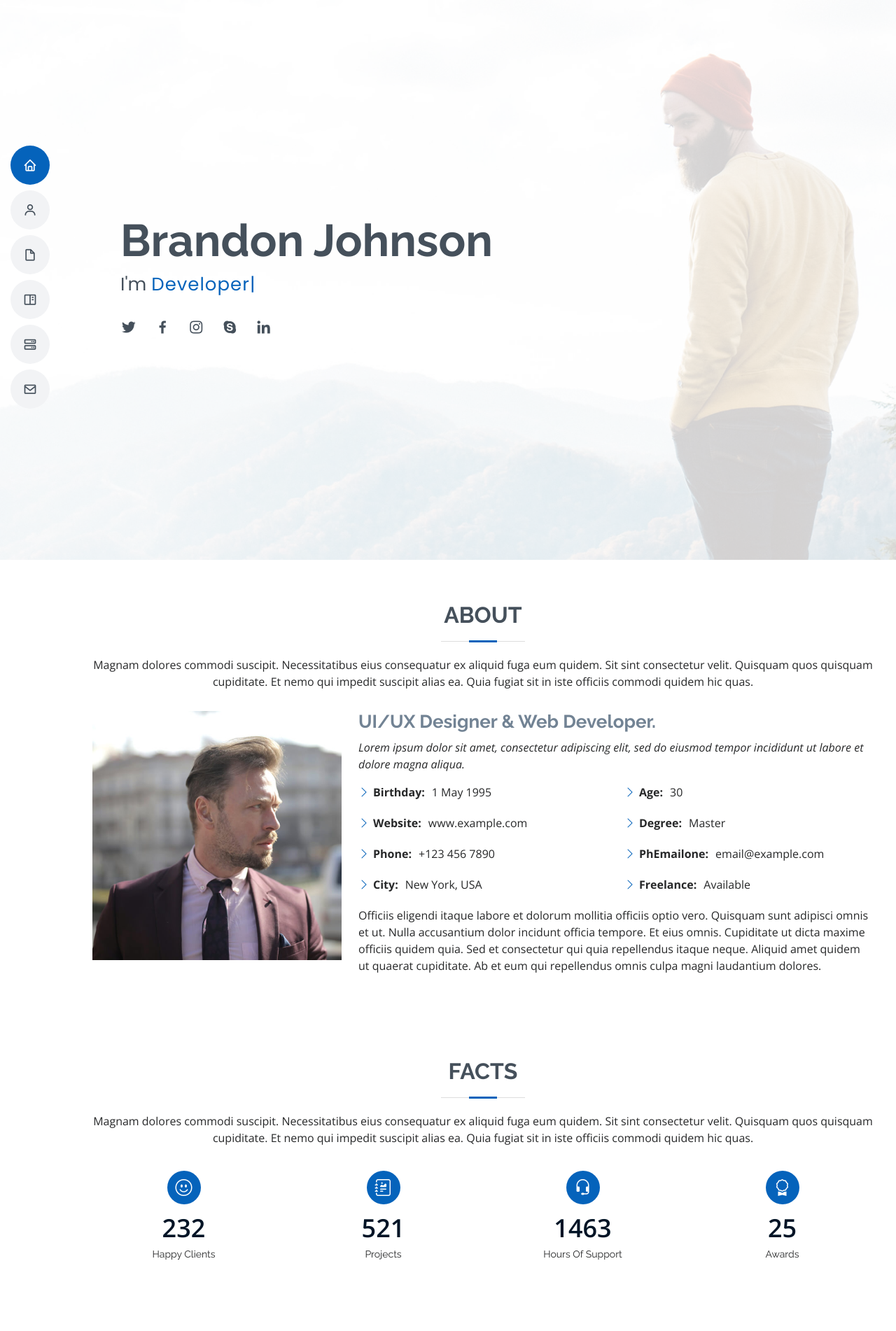
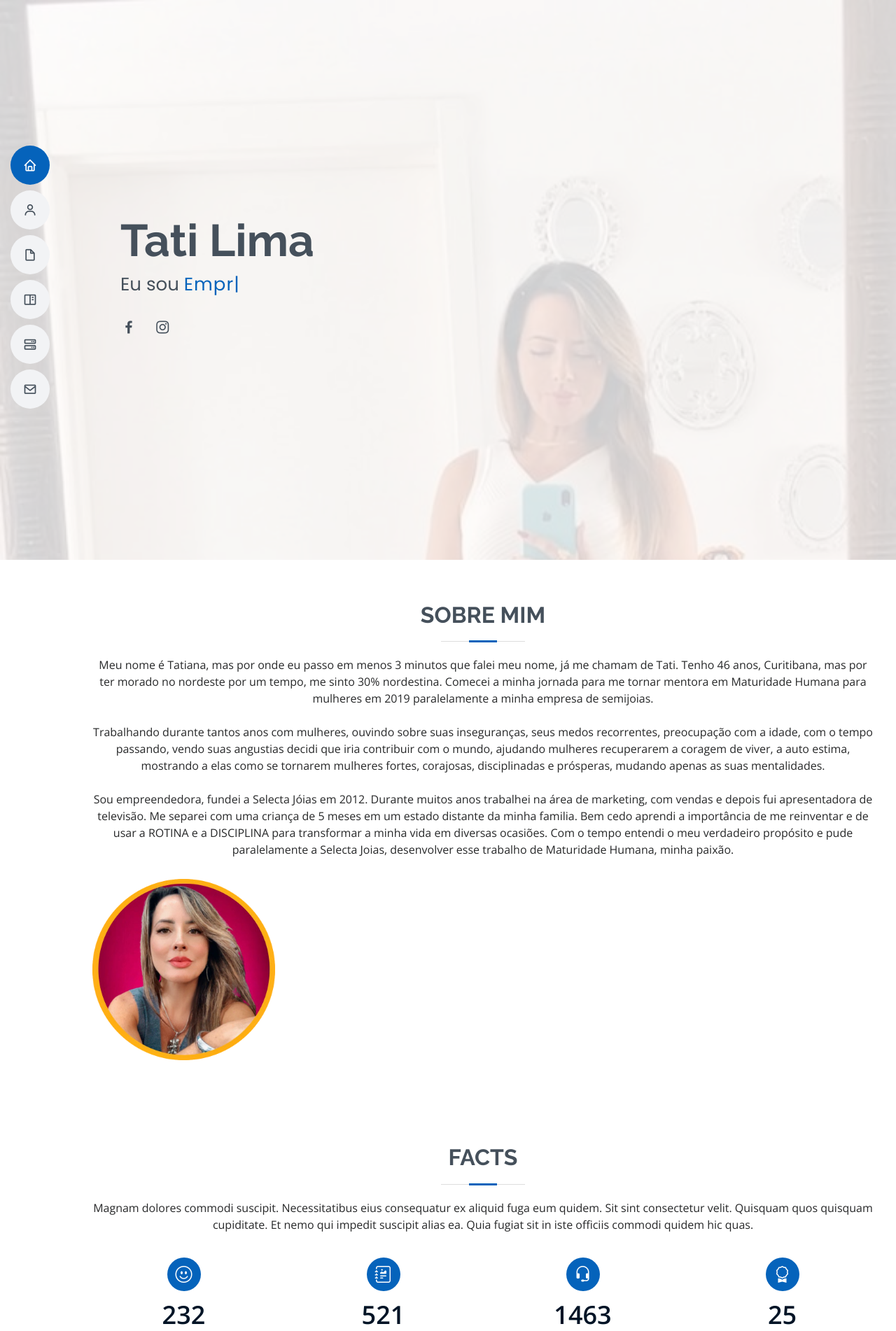
Before and after one commit to FredyyLima/eutatilima, a PHP site: page / in a window 1280 px wide. Shown: the top 1902 px of the page at 70% size. Run offline with PHP 8.4, Linux system fonts and the light colour scheme.

Commit message:
Alterações inicias, em imagem e textos

```diff
--- a/assets/css/style.css
+++ b/assets/css/style.css
@@ -1,10 +1,3 @@
-/**
-* Template Name: MyResume - v4.7.0
-* Template URL: https://bootstrapmade.com/free-html-bootstrap-template-my-resume/
-* Author: BootstrapMade.com
-* License: https://bootstrapmade.com/license/
-*/
-
 /*--------------------------------------------------------------
 # General
 --------------------------------------------------------------*/
@@ -242,7 +235,7 @@
 #hero {
   width: 100%;
   height: 100vh;
-  background: url("../img/hero-bg.jpg") top right no-repeat;
+  background: url("../img/novoFundo.jpeg") top center no-repeat;
   background-size: cover;
   position: relative;
 }
--- a/index.html
+++ b/index.html
@@ -1,17 +1,17 @@
 <!DOCTYPE html>
-<html lang="en">
+<html lang="pt-br">
 
 <head>
   <meta charset="utf-8">
   <meta content="width=device-width, initial-scale=1.0" name="viewport">
 
-  <title>MyResume Bootstrap Template - Index</title>
+  <title>Idade é só 1 número - Tati Lima</title>
   <meta content="" name="description">
   <meta content="" name="keywords">
 
   <!-- Favicons -->
-  <link href="assets/img/favicon.png" rel="icon">
-  <link href="assets/img/apple-touch-icon.png" rel="apple-touch-icon">
+  <link href="assets/img/jornada_favicon.png" rel="icon">
+  <link href="assets/img/Jornada_apple-touch-icon.png" rel="apple-touch-icon">
 
   <!-- Google Fonts -->
   <link href="https://fonts.googleapis.com/css?family=Open+Sans:300,300i,400,400i,600,600i,700,700i|Raleway:300,300i,400,400i,500,500i,600,600i,700,700i|Poppins:300,300i,400,400i,500,500i,600,600i,700,700i" rel="stylesheet">
@@ -26,13 +26,6 @@
 
   <!-- Template Main CSS File -->
   <link href="assets/css/style.css" rel="stylesheet">
-
-  <!-- =======================================================
-  * Template Name: MyResume - v4.7.0
-  * Template URL: https://bootstrapmade.com/free-html-bootstrap-template-my-resume/
-  * Author: BootstrapMade.com
-  * License: https://bootstrapmade.com/license/
-  ======================================================== -->
 </head>
 
 <body>
@@ -59,14 +52,11 @@
   <!-- ======= Hero Section ======= -->
   <section id="hero" class="d-flex flex-column justify-content-center">
     <div class="container" data-aos="zoom-in" data-aos-delay="100">
-      <h1>Brandon Johnson</h1>
-      <p>I'm <span class="typed" data-typed-items="Designer, Developer, Freelancer, Photographer"></span></p>
+      <h1>Tati Lima</h1>
+      <p>Eu sou <span class="typed" data-typed-items="Mãe, Empresária, Dona de casa, Mãe de pet, Mentora, Mil mulheres que habitam em mim"></span></p>
       <div class="social-links">
-        <a href="#" class="twitter"><i class="bx bxl-twitter"></i></a>
         <a href="#" class="facebook"><i class="bx bxl-facebook"></i></a>
         <a href="#" class="instagram"><i class="bx bxl-instagram"></i></a>
-        <a href="#" class="google-plus"><i class="bx bxl-skype"></i></a>
-        <a href="#" class="linkedin"><i class="bx bxl-linkedin"></i></a>
       </div>
     </div>
   </section><!-- End Hero -->
@@ -78,15 +68,17 @@
       <div class="container" data-aos="fade-up">
 
         <div class="section-title">
-          <h2>About</h2>
-          <p>Magnam dolores commodi suscipit. Necessitatibus eius consequatur ex aliquid fuga eum quidem. Sit sint consectetur velit. Quisquam quos quisquam cupiditate. Et nemo qui impedit suscipit alias ea. Quia fugiat sit in iste officiis commodi quidem hic quas.</p>
+          <h2>Sobre mim</h2>
+          <p>Meu nome é Tatiana, mas por onde eu passo em menos 3 minutos que falei meu nome, já me chamam de Tati. Tenho 46 anos, Curitibana, mas por ter morado no nordeste por um tempo, me sinto 30% nordestina. Comecei a minha jornada para me tornar mentora em Maturidade Humana para mulheres em 2019 paralelamente a minha empresa de semijoias.</p><br/>
+          <p>Trabalhando durante tantos anos com mulheres, ouvindo sobre suas inseguranças, seus medos recorrentes, preocupação com a idade, com o tempo passando, vendo suas angustias decidi que iria contribuir com o mundo, ajudando mulheres recuperarem a coragem de viver, a auto estima, mostrando a elas como se tornarem mulheres fortes, corajosas, disciplinadas e prósperas, mudando apenas as suas mentalidades.</p><br/>
+          <p>Sou empreendedora, fundei a Selecta Jóias em 2012. Durante muitos anos trabalhei na área de marketing, com vendas e depois fui apresentadora de televisão. Me separei com uma criança de 5 meses em um estado distante da minha familia. Bem cedo aprendi a importância de me reinventar e de usar a ROTINA e a DISCIPLINA para transformar a minha vida em diversas ocasiões. Com o tempo entendi o meu verdadeiro propósito e pude paralelamente a Selecta Joias, desenvolver esse trabalho de Maturidade Humana, minha paixão.</p>
         </div>
 
         <div class="row">
-          <div class="col-lg-4">
-            <img src="assets/img/profile-img.jpg" class="img-fluid" alt="">
+          <div class="col-lg-3">
+            <img src="assets/img/Perfil_Tati.png" class="img-fluid" alt="Imagem de perfil da Tati Lima">
           </div>
-          <div class="col-lg-8 pt-4 pt-lg-0 content">
+          <!--<div class="col-lg-8 pt-4 pt-lg-0 content">
             <h3>UI/UX Designer &amp; Web Developer.</h3>
             <p class="fst-italic">
               Lorem ipsum dolor sit amet, consectetur adipiscing elit, sed do eiusmod tempor incididunt ut labore et dolore
@@ -114,10 +106,11 @@
               Officiis eligendi itaque labore et dolorum mollitia officiis optio vero. Quisquam sunt adipisci omnis et ut. Nulla accusantium dolor incidunt officia tempore. Et eius omnis.
               Cupiditate ut dicta maxime officiis quidem quia. Sed et consectetur qui quia repellendus itaque neque. Aliquid amet quidem ut quaerat cupiditate. Ab et eum qui repellendus omnis culpa magni laudantium dolores.
             </p>
-          </div>
+          </div>-->
         </div>
 
       </div>
+
     </section><!-- End About Section -->
 
     <!-- ======= Facts Section ======= -->
@@ -701,24 +694,17 @@
   <!-- ======= Footer ======= -->
   <footer id="footer">
     <div class="container">
-      <h3>Brandon Johnson</h3>
-      <p>Et aut eum quis fuga eos sunt ipsa nihil. Labore corporis magni eligendi fuga maxime saepe commodi placeat.</p>
+      <h3>Tati Lima</h3>
+      <p>Jornada idade é só 1 número. Onde meninas se tornam mulheres</p>
       <div class="social-links">
-        <a href="#" class="twitter"><i class="bx bxl-twitter"></i></a>
         <a href="#" class="facebook"><i class="bx bxl-facebook"></i></a>
         <a href="#" class="instagram"><i class="bx bxl-instagram"></i></a>
-        <a href="#" class="google-plus"><i class="bx bxl-skype"></i></a>
-        <a href="#" class="linkedin"><i class="bx bxl-linkedin"></i></a>
       </div>
       <div class="copyright">
-        &copy; Copyright <strong><span>MyResume</span></strong>. All Rights Reserved
+        &copy; Copyright <strong><span>Tatiana Lima</span></strong>. Todos os direitos reservados.
       </div>
       <div class="credits">
-        <!-- All the links in the footer should remain intact. -->
-        <!-- You can delete the links only if you purchased the pro version. -->
-        <!-- Licensing information: [license-url] -->
-        <!-- Purchase the pro version with working PHP/AJAX contact form: https://bootstrapmade.com/free-html-bootstrap-template-my-resume/ -->
-        Designed by <a href="https://bootstrapmade.com/">BootstrapMade</a>
+        Editado por <a href="https://www.instagram.com/fredyycarneiro/">Fredyy Carneiro</a>
       </div>
     </div>
   </footer><!-- End Footer -->
```
Also changed, not shown: package.json (added, +15 -0 lines), assets/img/JORNADA(1).png (added), assets/img/JORNADA.png (added), assets/img/Jornada_apple-touch-icon.png (added), assets/img/Perfil_Tati.png (added), assets/img/Plano_de_fundo_Tati.jpeg (added), assets/img/jornada_favicon.png (added), assets/img/novoFundo.jpeg (added), package-lock.json (added), 4 other files.
